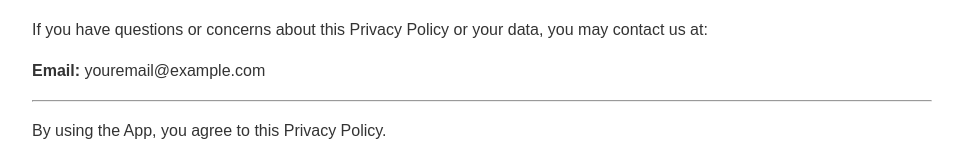
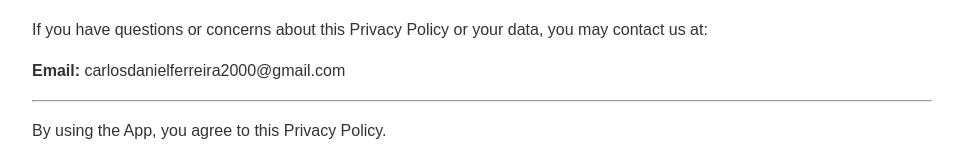
Before and after one commit to itsVNL-Coding/itsVNL-pinterest-privacy-policy, a plain HTML site: page index.html in a window 1280 px wide. Shown: the part 2478-2626 px from the top of the page, without its empty margins (158-1121 px from the left). Drawn offline with Linux system fonts and the light colour scheme.

Commit message:
Update contact email in Privacy Policy section

```diff
--- a/index.html
+++ b/index.html
@@ -114,7 +114,7 @@
 <h2>9. Contact Us</h2>
 <p>If you have questions or concerns about this Privacy Policy or your data, you may contact us at:</p>
 
-<p><strong>Email:</strong> youremail@example.com</p>
+<p><strong>Email:</strong> carlosdanielferreira2000@gmail.com</p>
 
 <hr>
 
```
